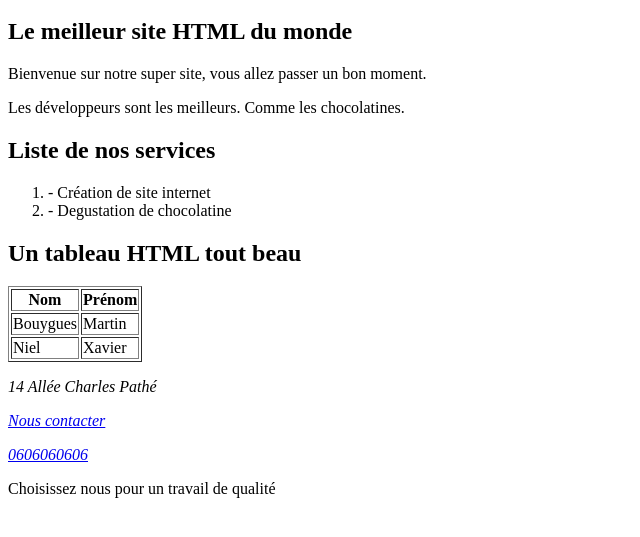
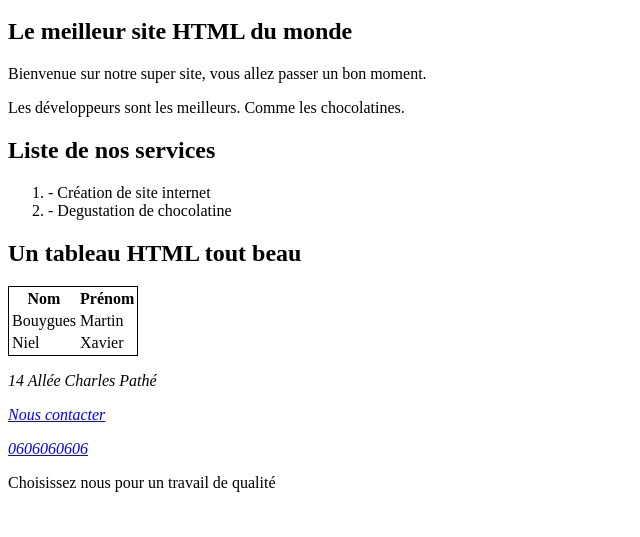
Before and after one commit to RomainSgn/cours1, a plain HTML site: page index.html in a window 1280 px wide. Shown: the part 253-790 px from the top of the page, without its empty margins (0-640 px from the left). Drawn offline with Linux system fonts and the light colour scheme.

Commit message:
modif tableau

```diff
--- a/index.html
+++ b/index.html
@@ -36,7 +36,7 @@
         </section>
         <section class="tableau">
             <h2>Un tableau HTML tout beau</h2>
-            <table border="1">
+            <table style="border: 1px solid;">
                 <thead>
                     <tr>
                         <th>Nom</th>
```
